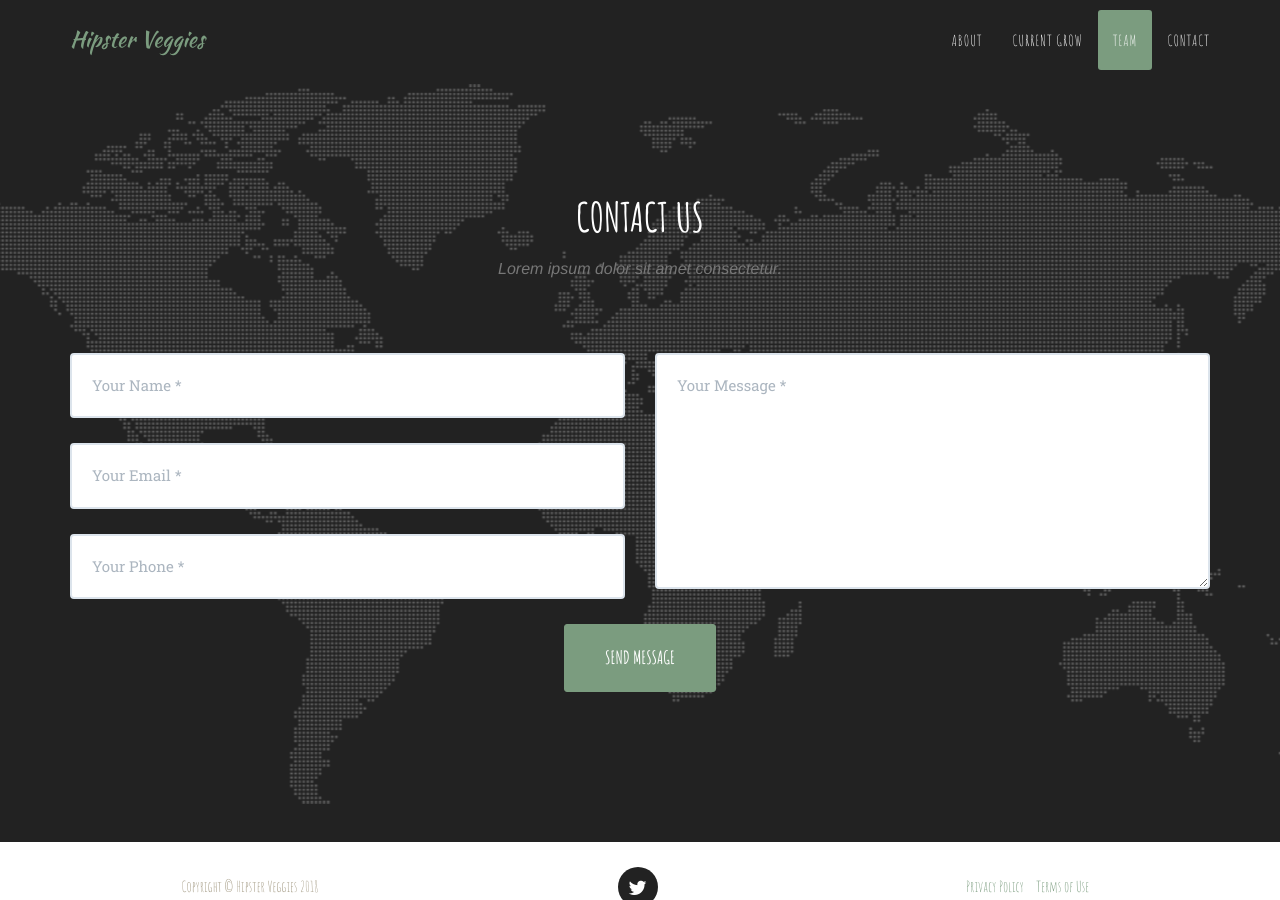
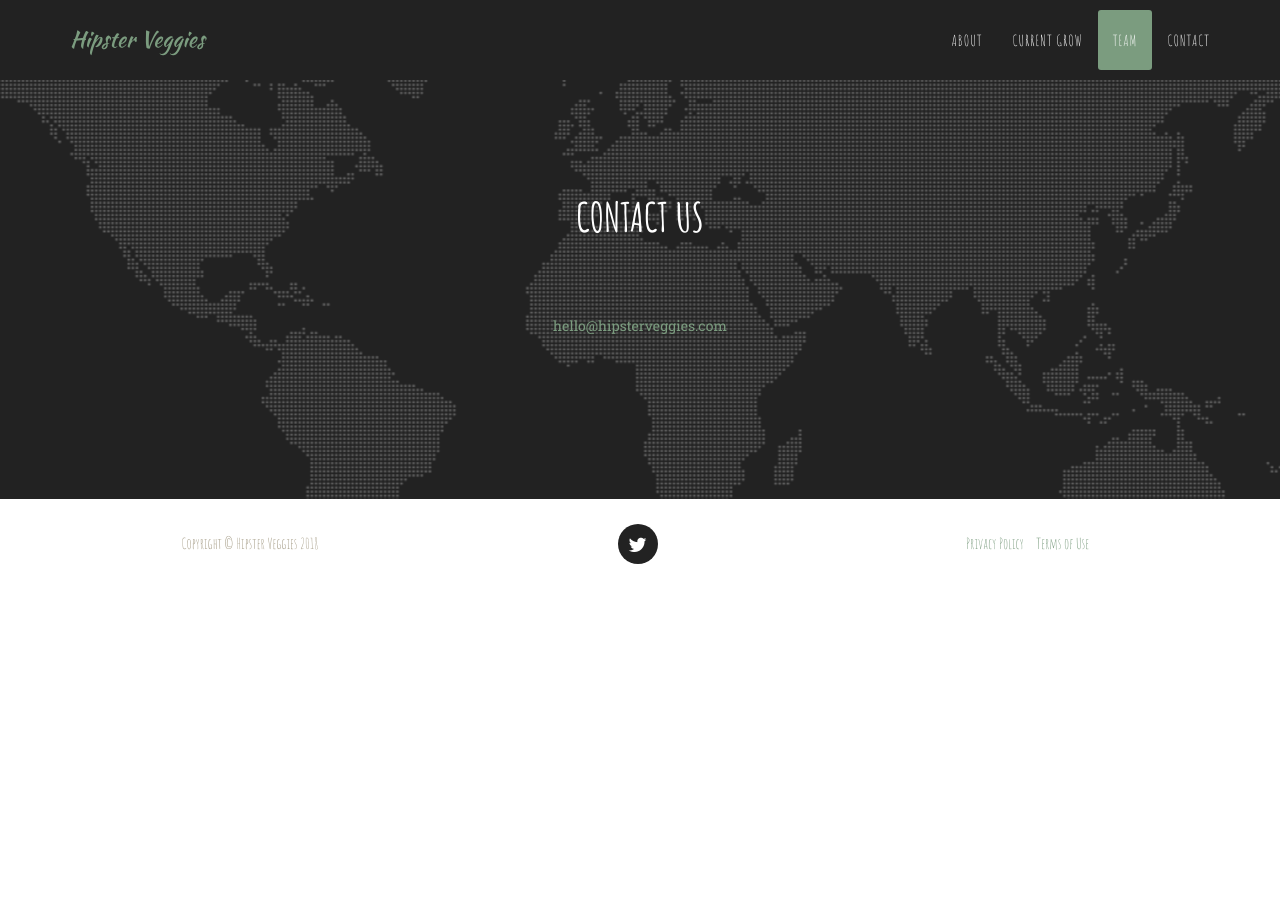
Before and after one commit to jasdumas/hipsterveggies, a Jekyll site: the page built from index.html, in a window 1280 px wide and 900 px high, scrolled down 3514 px. Built offline with Jekyll 4.4.1, drawn with Linux system fonts in a browser that asks for light colours; some web fonts are replaced; after the commit the page ends 4103 px from its top, so only the background shows below that.

Commit message:
update contact page with just email link

```diff
--- a/_includes/contact.html
+++ b/_includes/contact.html
@@ -3,41 +3,11 @@
             <div class="row">
                 <div class="col-lg-12 text-center">
                     <h2 class="section-heading">Contact Us</h2>
-                    <h3 class="section-subheading text-muted">Lorem ipsum dolor sit amet consectetur.</h3>
+                    <h3 class="section-subheading text-muted"></h3>
+                    <p><a href="mailto:{{ site.email }}">{{ site.email }}</a>
+                </p>
                 </div>
             </div>
-            <div class="row">
-                <div class="col-lg-12">
-                    <form name="sentMessage" id="contactForm" novalidate>
-                        <div class="row">
-                            <div class="col-md-6">
-                                <div class="control-group form-group">
-                                    <input type="text" class="form-control" placeholder="Your Name *" id="name" required data-validation-required-message="Please enter your name.">
-                                    <p class="help-block text-danger"></p>
-                                </div>
-                                <div class="control-group form-group">
-                                    <input type="email" class="form-control" placeholder="Your Email *" id="email" required data-validation-required-message="Please enter your email address.">
-                                    <p class="help-block text-danger"></p>
-                                </div>
-                                <div class="control-group form-group">
-                                    <input type="tel" class="form-control" placeholder="Your Phone *" id="phone" required data-validation-required-message="Please enter your phone number.">
-                                    <p class="help-block text-danger"></p>
-                                </div>
-                            </div>
-                            <div class="col-md-6">
-                                <div class="control-group form-group">
-                                    <textarea class="form-control" placeholder="Your Message *" id="message" required data-validation-required-message="Please enter a message."></textarea>
-                                    <p class="help-block text-danger"></p>
-                                </div>
-                            </div>
-                            <div class="clearfix"></div>
-                            <div class="col-lg-12 text-center">
-                                <div id="success"></div>
-                                <button type="submit" class="btn btn-xl">Send Message</button>
-                            </div>
-                        </div>
-                    </form>
-                </div>
-            </div>
+
         </div>
     </section>
```
